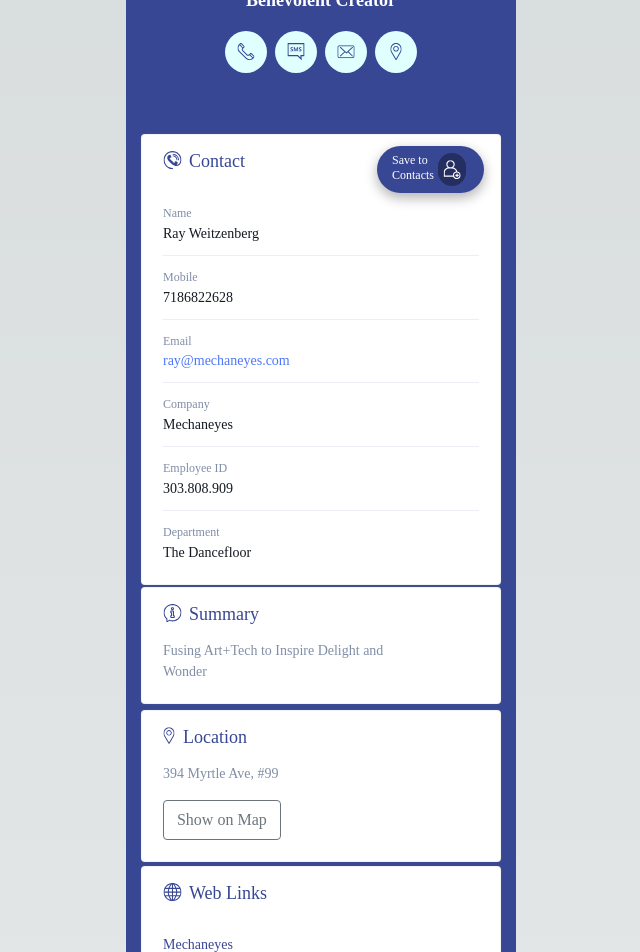
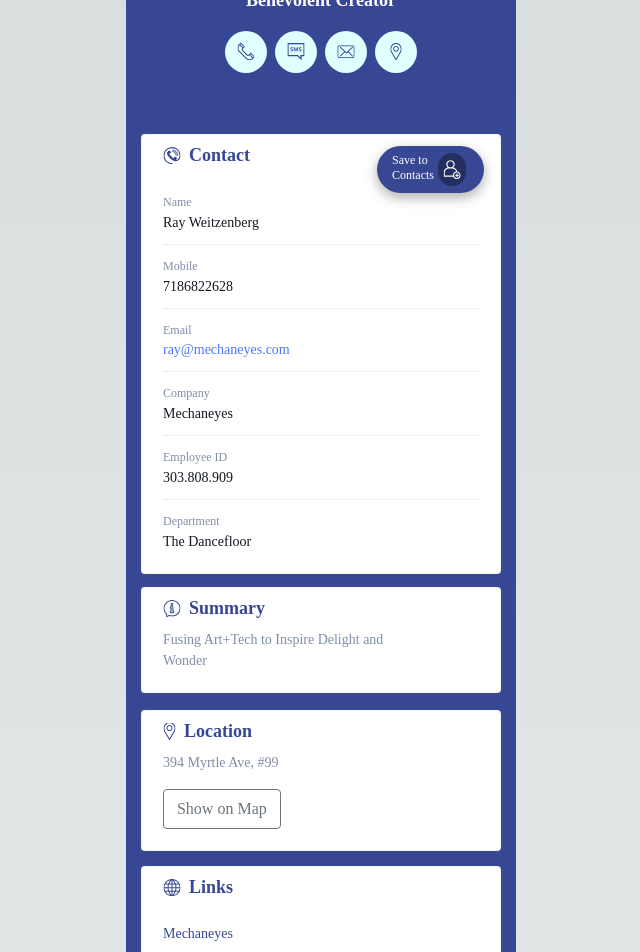
Before and after one commit to mechaneyes/algoeye, a Next.js app: page /ray in a window 1280 px wide. Shown: the part 320-1272 px from the top of the page, without its empty margins (319-959 px from the left). Built offline with nearby package versions, Linux system fonts and the light colour scheme.

Commit message:
section titles & icons

```diff
--- a/src/app/ray/page.js
+++ b/src/app/ray/page.js
@@ -48,7 +48,11 @@ export default function Ray() {
                   </a>
                 </div>
               </div>
-              <div className={styles.container13}>
+
+              {/* // ————————————————————————————————————o————————————————————————————————————o gallery -->
+                  // ————————————————————————————————————o gallery —>
+              //  */}
+              <section className={styles.container13}>
                 <div className={styles.overlayshadow}>
                   <img
                     className={styles.mechaneyesvialinkedingifIcon}
@@ -140,17 +144,18 @@ export default function Ray() {
                     />
                   </a>
                 </div>
-              </div>
-              <div className={styles.backgroundbordershadow}>
-                <div className={styles.background2}>
-                  <div className={styles.container14}>
+              </section>
+
+              {/* // ————————————————————————————————————o————————————————————————————————————o contact section -->
+                  // ————————————————————————————————————o contact section —>
+              //  */}
+              <section className={styles.backgroundbordershadow}>
+                <div className="section-title">
                   <img
-                      className={styles.icon}
-                      alt=""
+                    alt="contact icon: phone handset"
                     src="images/contact.svg"
                   />
-                  </div>
-                  <div className={styles.contact}>Contact</div>
+                  <h2>Contact</h2>
                 </div>
                 <div className={styles.container15}>
                   <div className={styles.list1}>
@@ -214,17 +219,18 @@ export default function Ray() {
                     </div>
                   </div>
                 </div>
-              </div>
-              <div className={styles.backgroundbordershadow1}>
-                <div className={styles.background3}>
-                  <div className={styles.container14}>
+              </section>
+
+              {/* // ————————————————————————————————————o————————————————————————————————————o summary -->
+                  // ————————————————————————————————————o summary —>
+              //  */}
+              <section className={styles.backgroundbordershadow1}>
+                <div className="section-title">
                   <img
-                      className={styles.icon}
-                      alt=""
+                    alt="summary icon: speech bubble with 'i' inside"
                     src="images/summary.svg"
                   />
-                  </div>
-                  <div className={styles.summary}>Summary</div>
+                  <h2>Summary</h2>
                 </div>
                 <div className={styles.container24}>
                   <div className={styles.div}>
@@ -234,17 +240,15 @@ export default function Ray() {
                     <p className={styles.saveTo}>Wonder</p>
                   </div>
                 </div>
-              </div>
-              <div className={styles.backgroundbordershadow2}>
-                <div className={styles.background3}>
-                  <div className={styles.container14}>
-                    <img
-                      className={styles.icon3}
-                      alt=""
-                      src="images/location.svg"
-                    />
-                  </div>
-                  <div className={styles.location}>Location</div>
+              </section>
+
+              {/* // ————————————————————————————————————o————————————————————————————————————o location -->
+                  // ————————————————————————————————————o location —>
+              //  */}
+              <section className={styles.backgroundbordershadow2}>
+                <div className="section-title">
+                  <img className="location-icon" alt="location icon: map pin" src="images/location.svg" />
+                  <h2>Location</h2>
                 </div>
                 <div className={styles.container26}>
                   <div className={styles.list1}>
@@ -260,17 +264,15 @@ export default function Ray() {
                     </a>
                   </div>
                 </div>
-              </div>
-              <div className={styles.backgroundbordershadow3}>
-                <div className={styles.background3}>
-                  <div className={styles.container14}>
-                    <img
-                      className={styles.icon}
-                      alt=""
-                      src="images/webLinks.svg"
-                    />
-                  </div>
-                  <div className={styles.webLinks}>Web Links</div>
+              </section>
+
+              {/* // ————————————————————————————————————o————————————————————————————————————o links -->
+                  // ————————————————————————————————————o links —>
+              //  */}
+              <section className={styles.backgroundbordershadow3}>
+                <div className="section-title">
+                  <img alt="Links icon: globe icon" src="images/webLinks.svg" />
+                  <h2>Links</h2>
                 </div>
                 <div className={styles.container29}>
                   <div className={styles.list2}>
@@ -339,7 +341,7 @@ export default function Ray() {
                     </div>
                   </div>
                 </div>
-              </div>
+              </section>
             </div>
           </div>
         </div>
--- a/src/app/styles/_vcard.scss
+++ b/src/app/styles/_vcard.scss
@@ -76,7 +76,7 @@
     align-items: flex-start;
     justify-content: center;
     gap: 0.5rem;
-     position: absolute;
+    position: absolute;
     top: 8.5rem;
     right: -0.937rem;
     left: -0.937rem;
@@ -102,4 +102,25 @@
       }
     }
   }
+
+  section {
+    .section-title {
+      display: flex;
+      justify-content: flex-start;
+      align-items: center;
+      gap: 0.5rem;
+      height: 2.5rem;
+      padding-left: 1.25rem;
+
+      img {
+        width: 18px;
+        height: 18px;
+        object-fit: cover;
+
+        &.location-icon {
+            width: 13px;
+        }
+      }
+    }
+  }
 }
--- a/src/app/styles/index.module.css
+++ b/src/app/styles/index.module.css
@@ -12,14 +12,6 @@
   justify-content: flex-start;
   padding: 0rem 5.181rem;
 }
-.icon {
-}
-/* .container9 {
-  display: flex;
-  flex-direction: row;
-  align-items: flex-start;
-  justify-content: flex-start;
-} */
 .link {
   display: flex;
   flex-direction: row;
```
Lines whose indentation alone changed are shown as unchanged.
